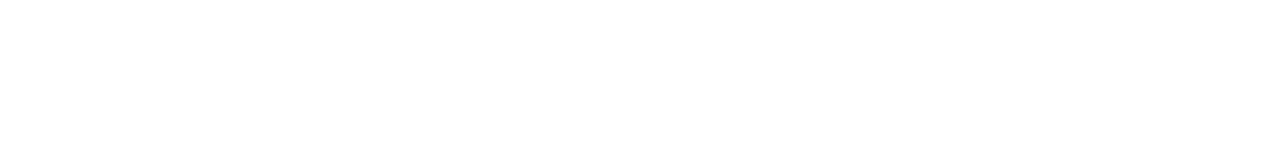
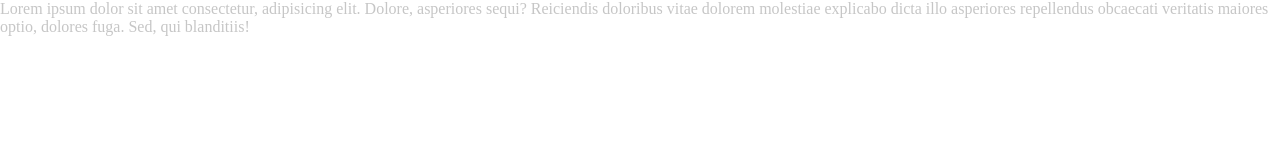
Before and after one commit to tomrodww/Project_02, a plain HTML site: page index.html in a window 1280 px wide. Drawn offline with Linux system fonts and the light colour scheme.

Commit message:
init style guide

```diff
--- a/index.html
+++ b/index.html
@@ -8,6 +8,8 @@
 
 </head>
 <body>
-
+  <p>
+    Lorem ipsum dolor sit amet consectetur, adipisicing elit. Dolore, asperiores sequi? Reiciendis doloribus vitae dolorem molestiae explicabo dicta illo asperiores repellendus obcaecati veritatis maiores optio, dolores fuga. Sed, qui blanditiis!
+  </p>
 </body>
 </html>
--- a/styles/global.css
+++ b/styles/global.css
@@ -3,3 +3,20 @@
   padding: 0;
   box-sizing: border-box;
 }
+
+:root {
+  --brand-color: #EF5F4C;
+  --background-color: #FFFFFF;
+  --surface-color: #f5f5f5;
+  --skeleton-color: #D9D9D9;
+  --shape-transparency: rgba(255, 255, 255, 0.56);
+  --text-color-primary: #313131;
+  --text-color-secondary: #c6c6c6;
+
+
+}
+
+body {
+  color: var(--text-color-secondary);
+  background-color: var(--background-color);
+}
```
Also changed, not shown: asstes/AirplaneTilt.svg (added), asstes/Image 01.png (added), asstes/Image 02.png (added), asstes/Image 03.png (added), asstes/Image 04.png (added), asstes/Image 05.png (added), asstes/Image 06.png (added), asstes/Image 07.png (added), asstes/Image 08.png (added), asstes/Image 09.png (added), asstes/Image 10.png (added), asstes/Image 11.png (added), asstes/Image.svg (added), asstes/Logo.svg (added), 2 more files, 1 other file.
